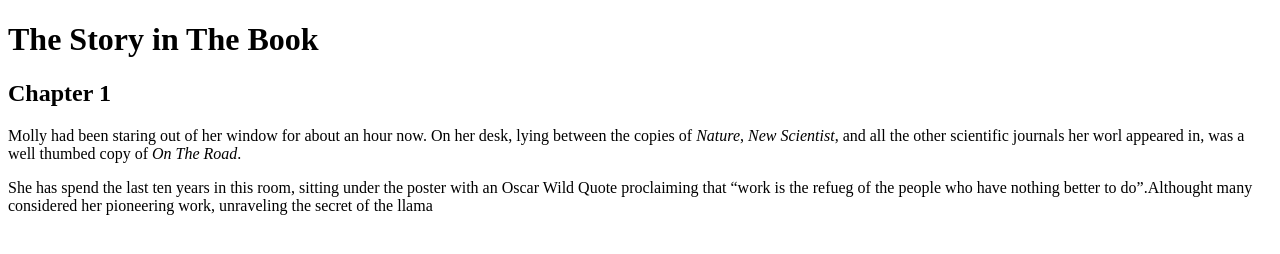
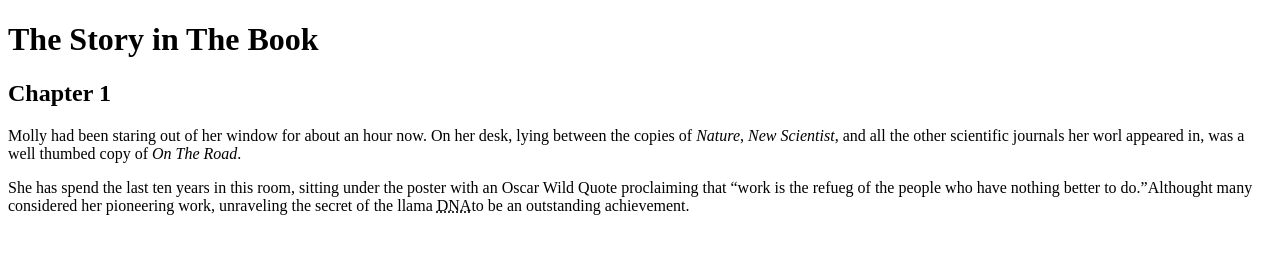
Before and after one commit to jokoanw/xproject, a plain HTML site: page index.html in a window 1280 px wide. Drawn offline with Linux system fonts and the light colour scheme.

Commit message:
Fix typos and formatting in index.html

```diff
--- a/index.html
+++ b/index.html
@@ -8,6 +8,6 @@
         <h1>The Story in The Book</h1>
         <h2>Chapter 1</h2>
         <p>Molly had been staring out of her window for about an hour now. On her desk, lying between the copies of <i>Nature</i>, <i>New Scientist</i>, and all the other scientific journals her worl appeared in, was a well thumbed copy of <cite>On The Road</cite>.</p>
-        <p>She has spend the last ten years in this room, sitting under the poster with an Oscar Wild Quote proclaiming that <q>work is the refueg of the people who have nothing better to do</q>.Althought many considered her pioneering work, unraveling the secret of the llama <abbr title="Deoxyribonucleic acid>DNA</abbr>to be an outstanding achievement.</p>
+        <p>She has spend the last ten years in this room, sitting under the poster with an Oscar Wild Quote proclaiming that <q>work is the refueg of the people who have nothing better to do.</q>Althought many considered her pioneering work, unraveling the secret of the llama <abbr title="Deoxyribonucleic acid">DNA</abbr>to be an outstanding achievement.</p>
                                                                                                                                                                                                                                                                                          </body>
                                                                                                                                                                                                                                                                                          </html>
```
